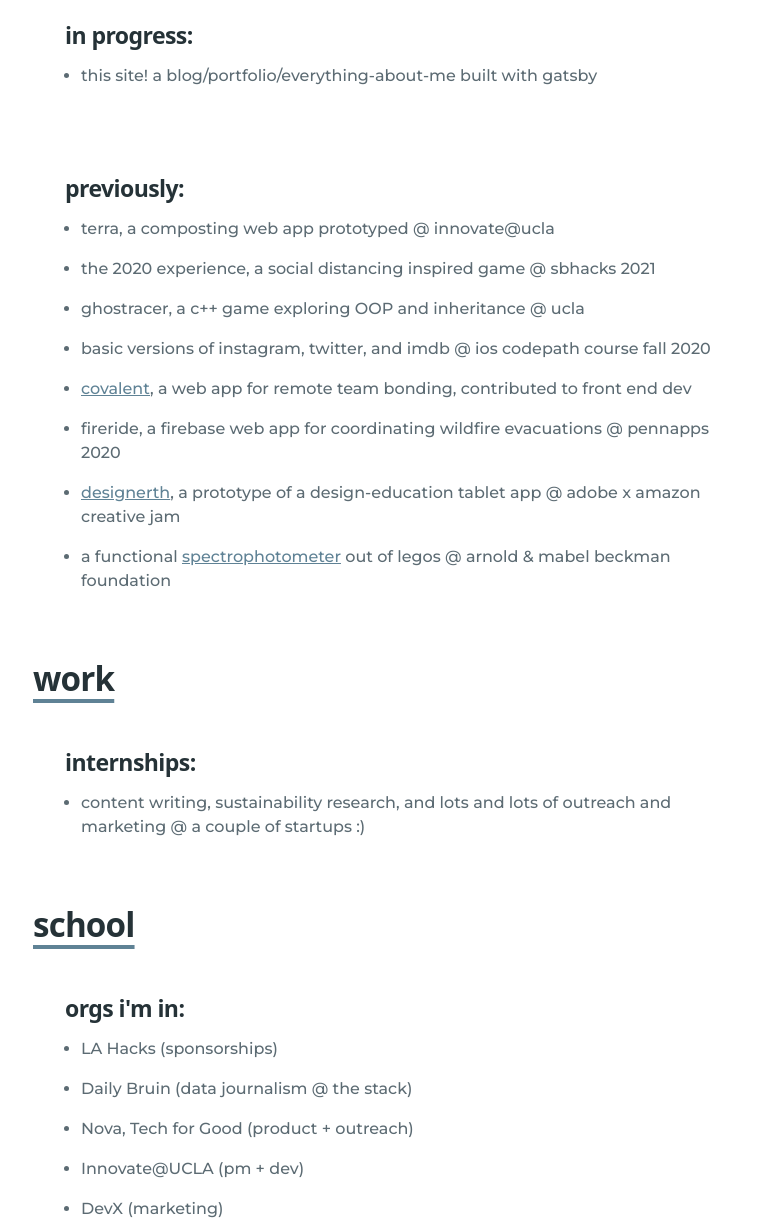
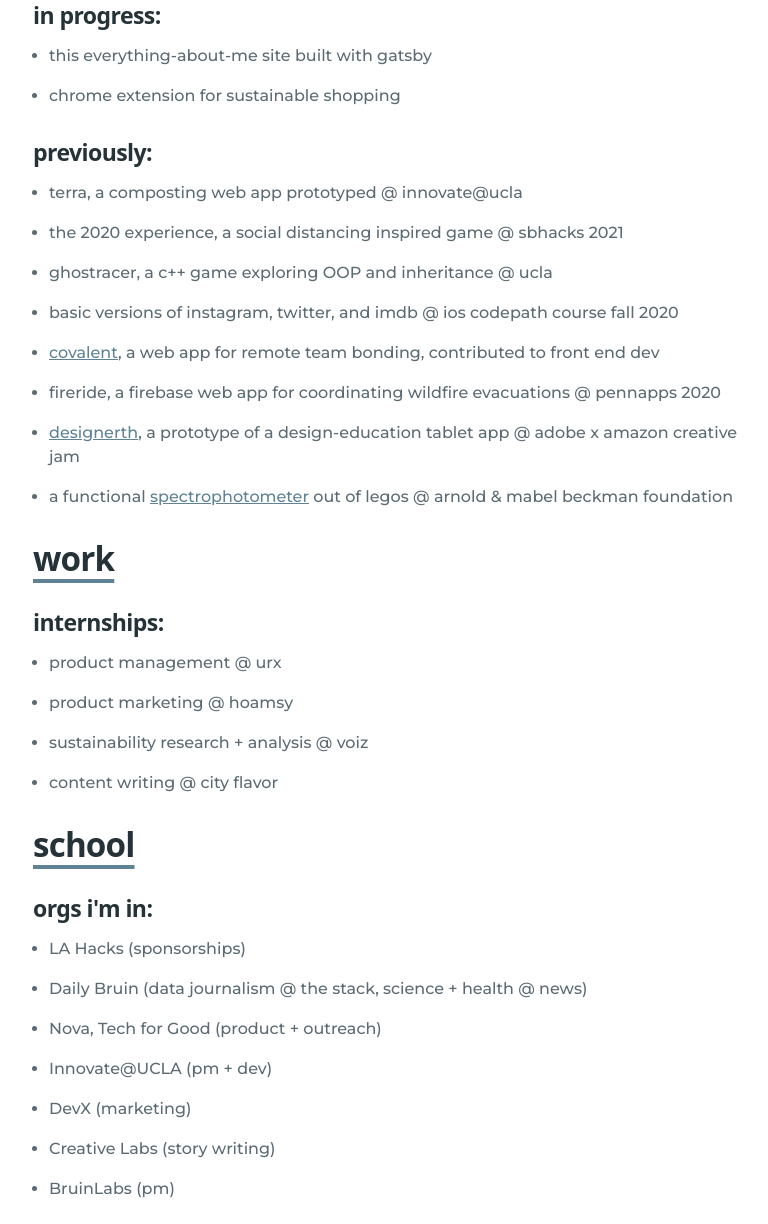
Before and after one commit to catherinehhu/blog_site, a Gatsby site: page /experience in a window 1280 px wide. Shown: the part 178-1402 px from the top of the page, without its empty margins (239-1007 px from the left). Built offline with nearby package versions, Linux system fonts and the light colour scheme; Gatsby itself is replaced by a stand-in of ours.

Commit message:
experience

```diff
--- a/src/pages/experience.js
+++ b/src/pages/experience.js
@@ -15,12 +15,13 @@
       <h2>projects</h2>
       {/* <Container>
       </Container> */}
-      <Card>
+      {/* <Card> */}
       <ul><h4>in progress:</h4>
-        <li>this site! a blog/portfolio/everything-about-me built with gatsby</li>
+        <li>this everything-about-me site built with gatsby</li>
+        <li>chrome extension for sustainable shopping</li>
       </ul>
-      </Card>
-      <Card>
+      {/* </Card>
+      <Card> */}
       <ul><h4>previously:</h4>
         <li>terra, a composting web app prototyped @ innovate@ucla</li>
         <li>the 2020 experience, a social distancing inspired game @ sbhacks 2021</li>
@@ -31,24 +32,28 @@
         <li><a href = "https://xd.adobe.com/view/908b75b8-9f91-48ae-8ef2-04fcd102081f-c5d8/">designerth</a>, a prototype of a design-education tablet app @ adobe x amazon creative jam</li>
         <li>a functional <a href = "https://www.beckman-foundation.org/people/catherine-hu/">spectrophotometer</a> out of legos @ arnold & mabel beckman foundation</li>
       </ul>
-      </Card>
+      {/* </Card> */}
       <h2>work</h2>
-      <Card>
+      {/* <Card> */}
       <ul><h4>internships:</h4>
-        <li>content writing, sustainability research, and lots and lots of outreach and marketing @ a couple of startups :)</li>
+      <li>product management @ urx</li>
+      <li>product marketing @ hoamsy</li>
+      <li>sustainability research + analysis @ voiz</li>
+      <li>content writing @ city flavor</li>
       </ul>
-      </Card>
+      {/* </Card> */}
       <h2>school</h2>
-      <Card>
+      {/* <Card> */}
       <ul><h4>orgs i'm in:</h4>
         <li>LA Hacks (sponsorships)</li>
-        <li>Daily Bruin (data journalism @ the stack)</li>
+        <li>Daily Bruin (data journalism @ the stack, science + health @ news)</li>
         <li>Nova, Tech for Good (product + outreach)</li>
         <li>Innovate@UCLA (pm + dev)</li>
         <li>DevX (marketing)</li>
         <li>Creative Labs (story writing)</li>
+        <li>BruinLabs (pm)</li>
         </ul>
-      </Card>
+      {/* </Card> */}
 
     </Layout>
   )
```
